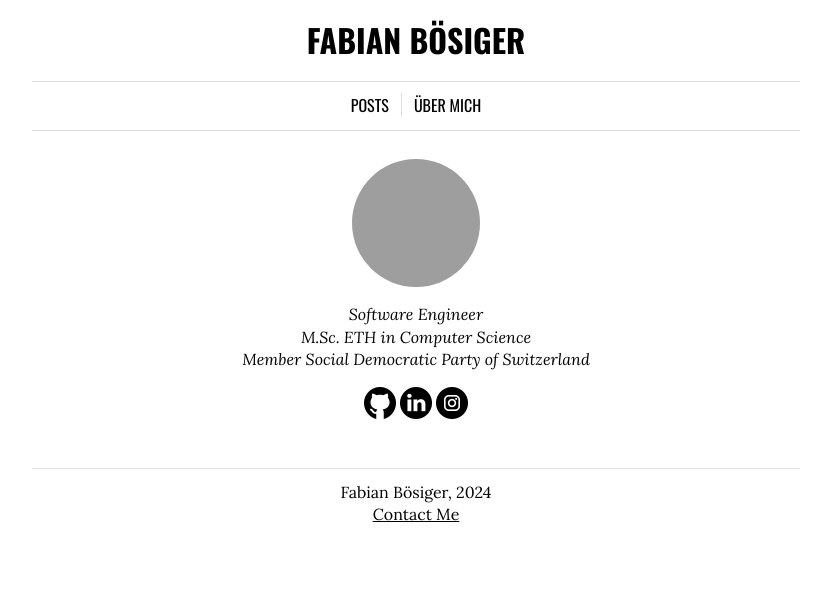
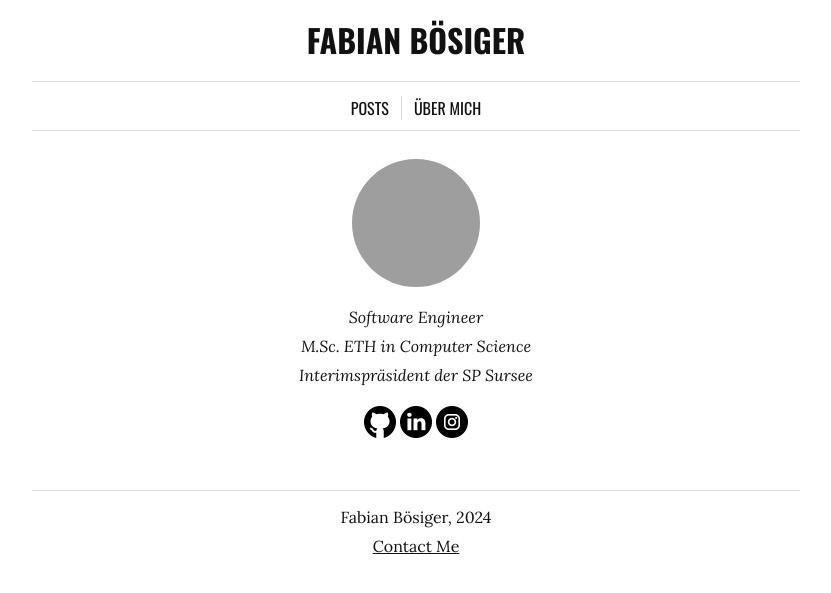
Before and after one commit to fabianboesiger/fabianboesiger.github.io, a Jekyll site: the page built from about.html, in a window 1280 px wide. Shown: the top 593 px of the page, without its empty margins (224-1055 px from the left). Built offline with Jekyll 4.4.1, drawn with Linux system fonts in a browser that asks for light colours; grey boxes are pictures that could not be loaded.

Commit message:
style changes

```diff
--- a/about.html
+++ b/about.html
@@ -82,7 +82,7 @@ section {
         <i>
             Software Engineer<br>
             M.Sc. ETH in Computer Science<br>
-            Member Social Democratic Party of Switzerland
+            Interimspräsident der SP Sursee
         </i>
     </p>
     <p style="text-align: center;">
--- a/public/styles/style.css
+++ b/public/styles/style.css
@@ -1,39 +1,35 @@
 @import url('https://fonts.googleapis.com/css2?family=Fira+Code:wght@400;700&family=Lora:ital,wght@0,400;0,700;1,400;1,700&family=Oswald:wght@400;700&display=swap');
 
 :root {
-    --light-text-color: #888888;
-    --text-color: #000000;
-    --background-color: #ffffff;
-    --spacer-style: 1px solid #dddddd;
+    --light-text-color: #888;
+    --text-color: #111;
+    --background-color: #fff;
+    --spacer-style: 1px solid #ddd;
     --spacing: 12px;
 }
 
-/*
+
 @media (prefers-color-scheme: dark) {
     :root {
-        --light-text-color: #777777;
-        --text-color: #dddddd;
-        --background-color: #111111;
-        --spacer-style: 1px solid #333333;
-        --spacing: 12px;
+        --text-color: #fff;
+        --background-color: #111;
+        --light-text-color: #777;
+        --spacer-style: 1px solid #333;
     }
 
     .social {
         filter: invert(100%);
     }
 }
-*/
 
 
-html {
+body {
     background: var(--background-color);
     color: var(--text-color);
-}
-
-body {
     margin: 16px;
     font-family: "Lora";
-    line-height: 1.4em;
+    line-height: 1.8em;
+    text-rendering: optimizeLegibility;
 }
 
 h1, h2, h3, h4, h5, h6, th {
@@ -295,13 +291,3 @@ div.highlighter-rouge code {
 {
     color: var(--text-color);
 }
-
-@media print {
-    nav {
-        display: none !important;
-    }
-
-    footer {
-        display: none !important;
-    }
-}
```
Also changed, not shown: _posts/2024-02-18-ahv.md (+1 -1 lines).
